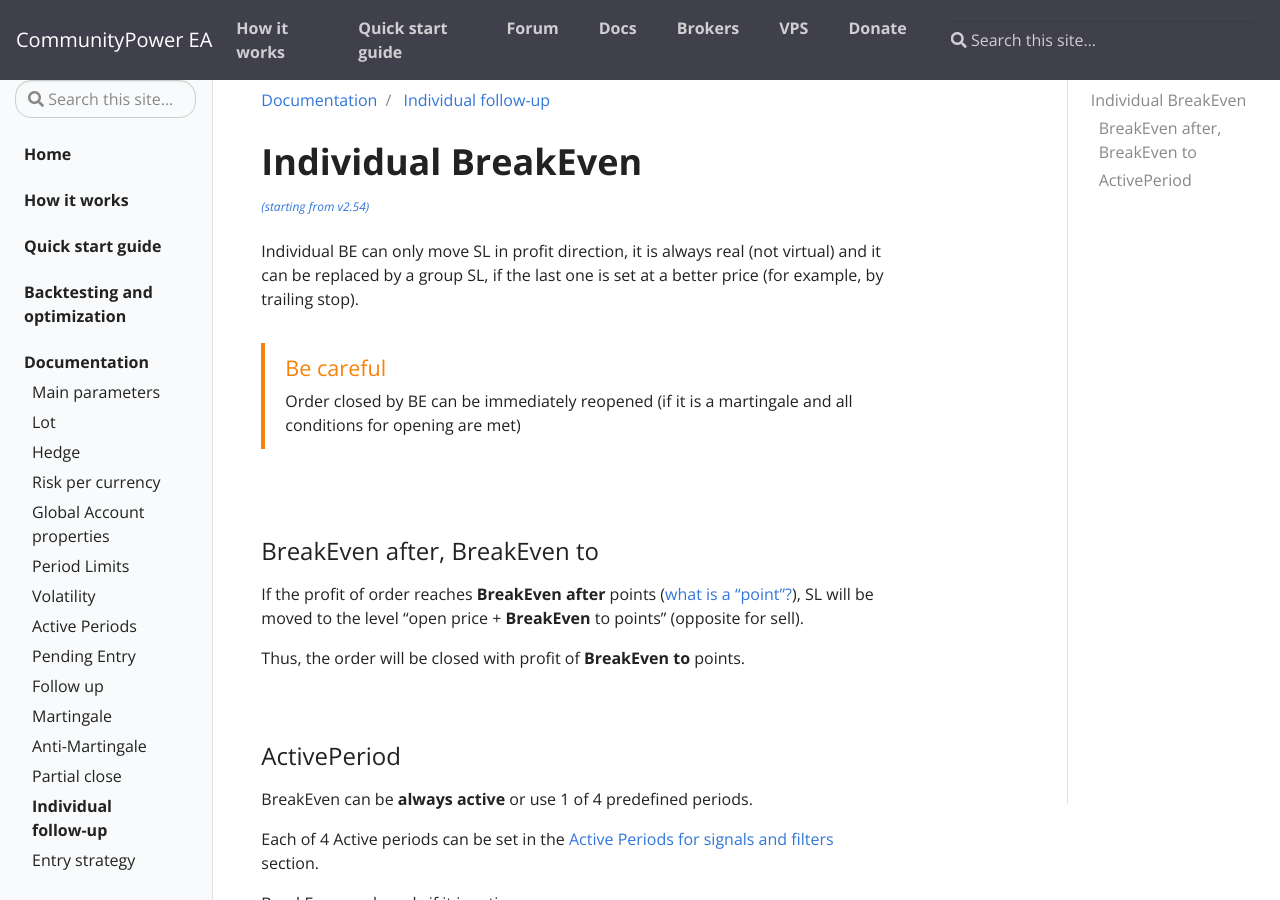
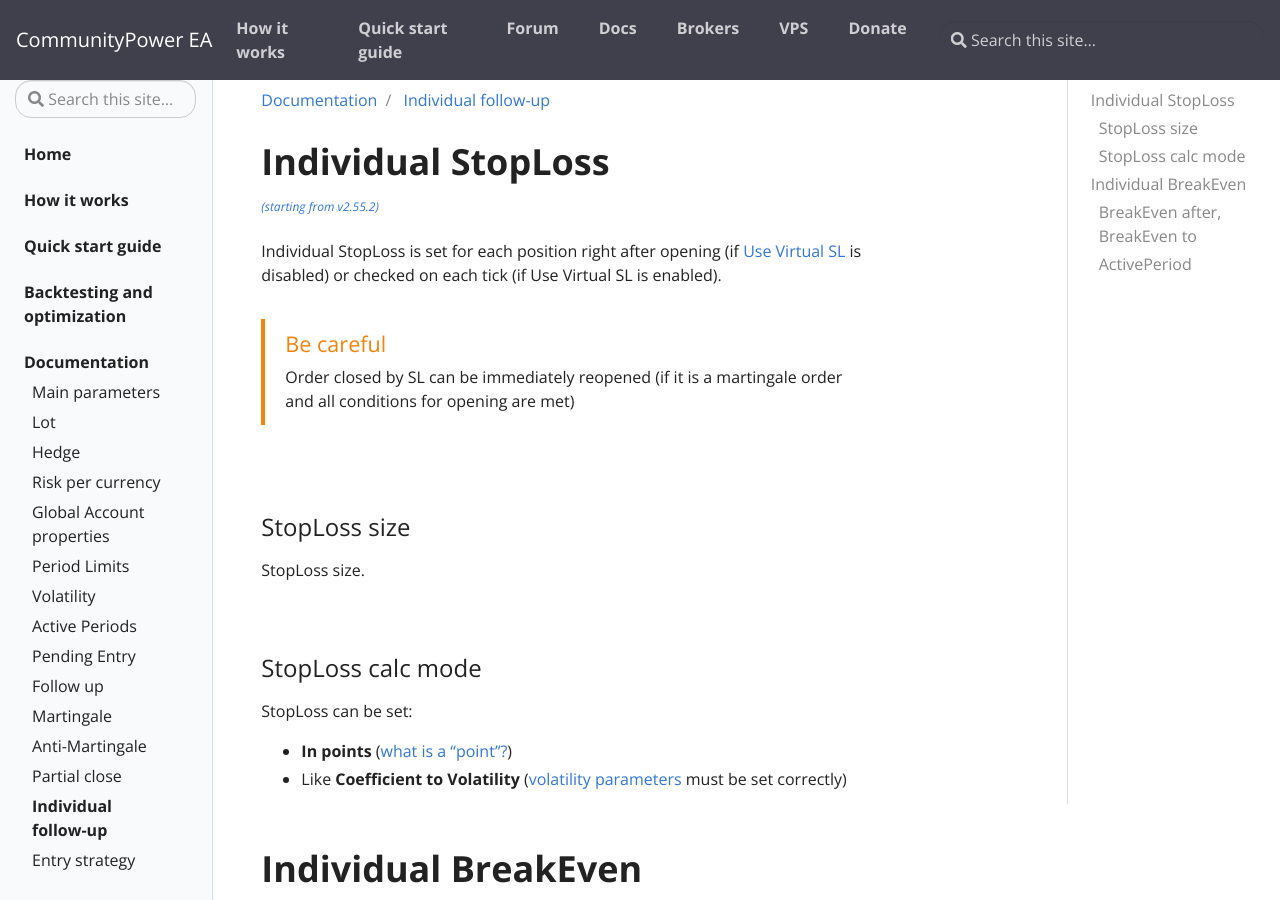
Before and after one commit to komposter/CommunityPowerEA.com, a Jekyll site: the page built from _docs/individual-follow-up.md, in a window 1280 px wide and 900 px high. Built offline with Jekyll 4.4.1, drawn with Linux system fonts in a browser that asks for light colours; some of the changed text lies outside the part shown.

Commit message:
Content change

```diff
--- a/_docs/individual-follow-up.md
+++ b/_docs/individual-follow-up.md
@@ -3,6 +3,30 @@
 title: Individual follow-up
 permalink: /docs/individual-follow-up
 ---
+
+# Individual StopLoss
+
+<sup>[*(starting from v2.55.2)*](/docs/versions-history#20230818-0905-2552)</sup>
+
+Individual StopLoss is set for each position right after opening (if [Use Virtual SL](/docs/follow-up#use-virtual-stoploss) is disabled) or checked on each tick (if Use Virtual SL is enabled).
+
+{% include alert.html type="warning" title="Be careful" content="Order closed by SL can be immediately reopened (if it is a martingale order and all conditions for opening are met)" %}
+
+<br />
+
+### StopLoss size
+
+StopLoss size.
+
+<br />
+
+### StopLoss calc mode
+
+StopLoss can be set:
+* **In points** ([what is a "point"?](/docs/FAQ/what-is-a-point))
+* Like **Coefficient to Volatility** ([volatility parameters](/docs/volatility) must be set correctly)
+
+<br />
 
 # Individual BreakEven
 
@@ -10,7 +34,7 @@
 
 Individual BE can only move SL in profit direction, it is always real (not virtual) and it can be replaced by a group SL, if the last one is set at a better price (for example, by trailing stop).
 
-{% include alert.html type="warning" title="Be careful" content="Order closed by BE can be immediately reopened (if it is a martingale and all conditions for opening are met)" %}
+{% include alert.html type="warning" title="Be careful" content="Order closed by BE can be immediately reopened (if it is a martingale order and all conditions for opening are met)" %}
 
 <br />
 
```
Also changed, not shown: _docs/follow-up.md (+1 -1 lines), _docs/versions-history.md (+10 -0 lines).
